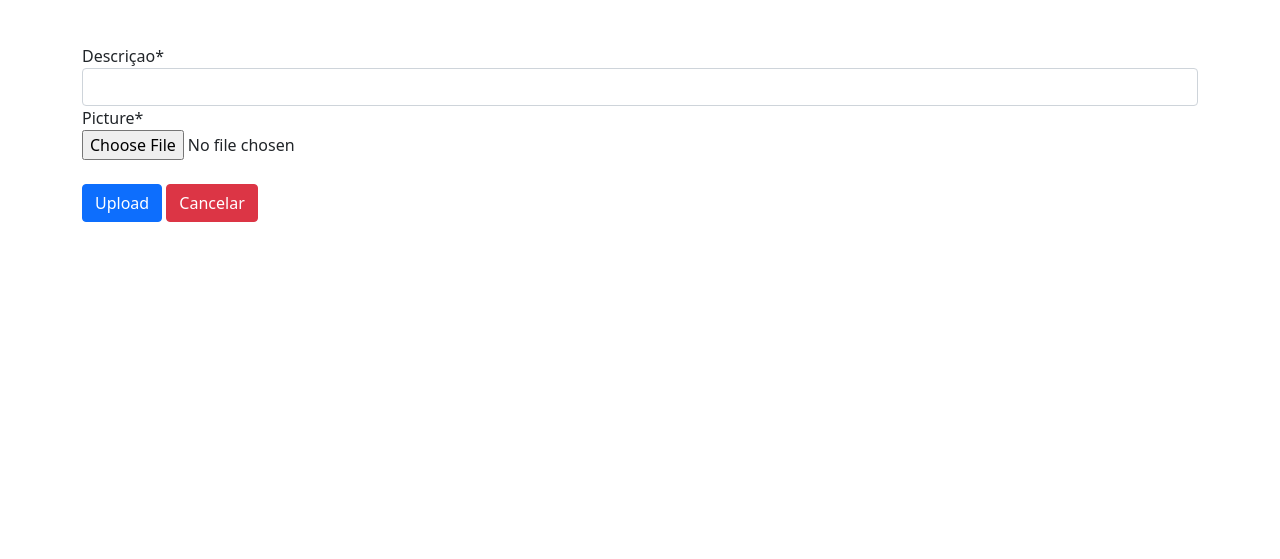
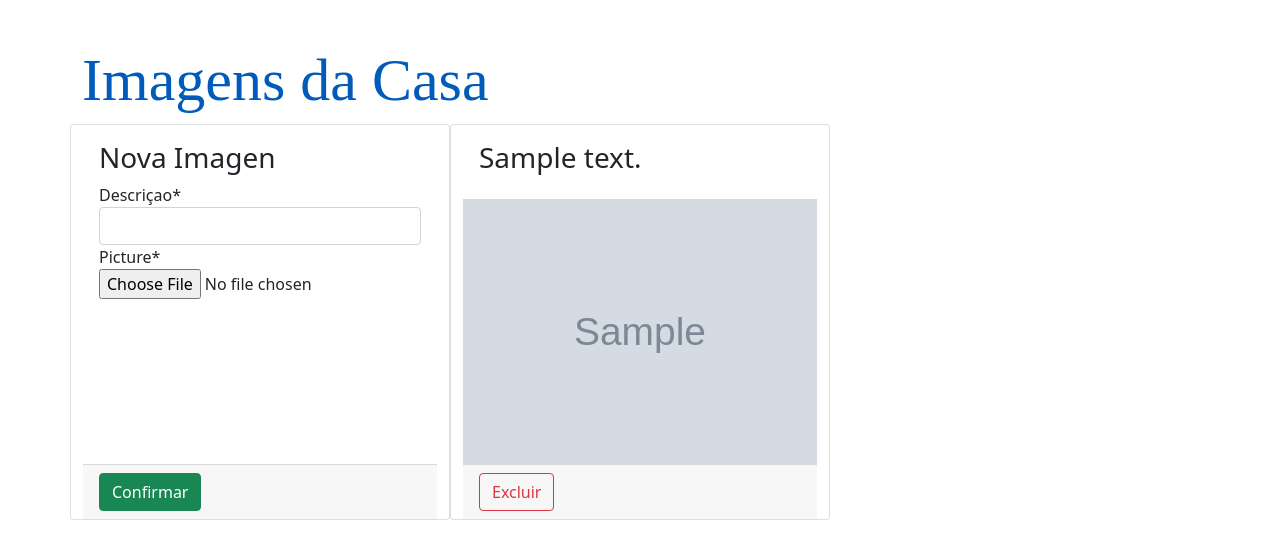
Before and after one commit to Kathenae/RentAHouse, a Django app: a page that uses HousesApp/templates/HousesApp/upload_image.html in a window 1280 px wide. Shown: the part 56-615 px from the top of the page. Run offline with Django 3.2, Linux system fonts and the light colour scheme; a user stored in the database is signed in; tables that the repository leaves empty hold one stand-in row (values such as "Sample post"); grey boxes marked "Sample" are stand-in pictures; some libraries are stand-ins or nearby versions; some web fonts are replaced.

Commit message:
Better House Picture Management
Users can now upload and delete house
pictures from the upload picture page

```diff
--- a/HousesApp/templates/HousesApp/houses_details.html
+++ b/HousesApp/templates/HousesApp/houses_details.html
@@ -154,7 +154,7 @@
             <a href="{% url 'house_toggle_visibility' house.pk %}" class="btn btn-outline-success">
                 {% if house.mostrar_na_lista %}Ocultar{% else %}Publicar{% endif %}
             </a>
-            <a href="{% url 'house_upload' house.pk %}" class="btn btn-outline-warning">Fotos</a>
+            <a href="{% url 'house_upload_picture' house.pk %}" class="btn btn-outline-warning">Imagens</a>
             <a href="{% url 'house_delete' house.pk %}" class="btn btn-outline-danger">Apagar</a>
 
             {% endif %}
--- a/HousesApp/templates/HousesApp/upload_image.html
+++ b/HousesApp/templates/HousesApp/upload_image.html
@@ -4,12 +4,35 @@
 
 {% block content %}
 <div class="container">
-    <form action="{% url 'house_upload' house.pk %}" method="post" enctype="multipart/form-data">
-        {% csrf_token %}
-        {{ form | crispy }}
-        <br>
-        <button class="btn btn-primary" type="submit">Upload</button>
-        <a href="{% url 'house_detail' house.pk %}" class="btn btn-danger">Cancelar</a>
+     <form action="{% url 'house_upload_picture' house.pk %}" method="post" enctype="multipart/form-data">
+
+        <h1>Imagens da Casa</h1>
+        <div class="row">
+
+            <div class="col-md-4 mb-4 card">
+                <div class="card-body">
+                    <h3 class="card-title">Nova Imagen</h3>
+                    {% csrf_token %}
+                    {{ form | crispy }}
+                </div>
+
+                <div class="card-footer">
+                    <button class="btn btn-success" type="submit">Confirmar</button>
+                </div>
+            </div>
+
+            {% for picture in house.pictures.all %}
+            <div class="col-md-4 mb-4 card">
+                <div class="card-body">
+                    <h3 class="card-title">{{picture.descriçao}}</h3>
+                </div>
+                <img src="{{picture.picture.url}}">
+                <div class="card-footer">
+                    <a href="{% url 'house_delete_picture' picture.pk %}" class="btn btn-outline-danger">Excluir</a>
+                </div>
+            </div>
+            {% endfor %}
+        </div>
     </form>
 </div>
 {% endblock content %}
--- a/HousesApp/urls.py
+++ b/HousesApp/urls.py
@@ -9,7 +9,8 @@ urlpatterns = [
     path('casa<int:pk>/', views.HouseDetailView.as_view(), name="house_detail"),
     path('casa<int:pk>/alterar/', views.HouseUpdateView.as_view(), name="house_update"),
     path('casas<int:pk>/eliminar/', views.HouseDeleteView.as_view(), name="house_delete"),
-    path('casa<int:listing_pk>/upload/', views.upload_listing_picture, name="house_upload"),
+    path('casa<int:house_pk>/upload/', views.upload_listing_picture, name="house_upload_picture"),
+    path('casa/delete_picture/<int:picture_pk>/', views.delete_listing_picture, name="house_delete_picture"),
     path('casas/submeter/', views.HouseCreateView.as_view(),name="house_create"),
     path('casas/minhas-casas/', views.UserHouseListView.as_view(), name="house_user_houses"),
     path('casa<int:listing_pk>/mostrar-na-lista/', views.toggle_house_visibility, name="house_toggle_visibility")
--- a/HousesApp/views.py
+++ b/HousesApp/views.py
@@ -1,4 +1,4 @@
-from .models import HouseListing
+from .models import HouseListing, HouseListingPicture
 from .forms import HouseListingForm, HousePictureForm
 from .mixins import UserOwnsHouseMixin
 
@@ -123,9 +123,10 @@ class UserHouseListView(LoginRequiredMixin,ListView):
     def get_queryset(self):
         return HouseListing.objects.filter(create_by_user=self.request.user)
 
-def upload_listing_picture(request,listing_pk):
 
-    house = get_object_or_404(HouseListing,pk=listing_pk)
+def upload_listing_picture(request,house_pk):
+
+    house = get_object_or_404(HouseListing,pk=house_pk)
 
     if request.user != house.create_by_user:
         return redirect(house)
@@ -139,12 +140,21 @@ def upload_listing_picture(request,listing_pk):
         if form.is_valid():
             form.instance.house = house
             form.save()
-            return redirect(house)
+            return redirect("house_upload_picture", house_pk=house_pk)
 
     return render(request,'HousesApp/upload_image.html',context={'house' : house, 'form' : form})
 
-def toggle_house_visibility(request,listing_pk):
-    house = get_object_or_404(HouseListing,pk=listing_pk)
+def delete_listing_picture(request, picture_pk):
+    picture = get_object_or_404(HouseListingPicture, pk=picture_pk)
+
+    if request.user != picture.house.create_by_user:
+        return redirect("home")
+
+    picture.delete()
+    return redirect("house_upload_picture", house_pk=picture.house.pk)
+
+def toggle_house_visibility(request,house_pk):
+    house = get_object_or_404(HouseListing,pk=house_pk)
 
     if request.user != house.create_by_user:
         return redirect(house)
```
Also changed, not shown: uploads/images/houses/img11_YuDOig2.jpg (added), uploads/images/houses/img12.jpg (added), uploads/images/houses/img4.jpg (added), uploads/images/houses/img8.jpg (added).
